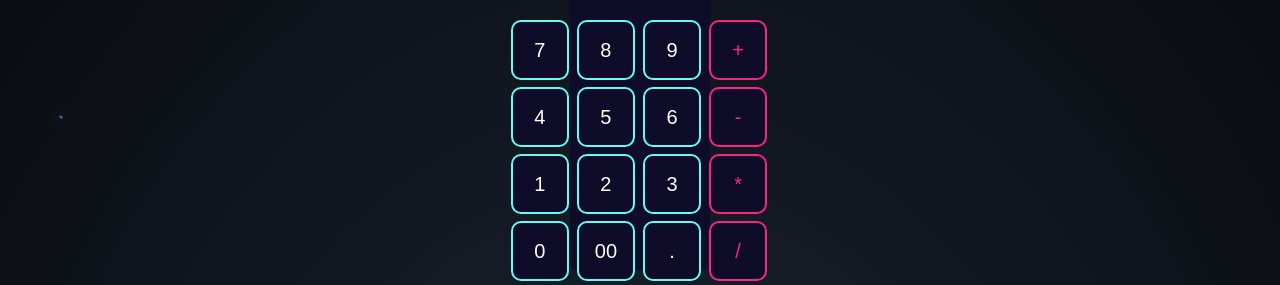
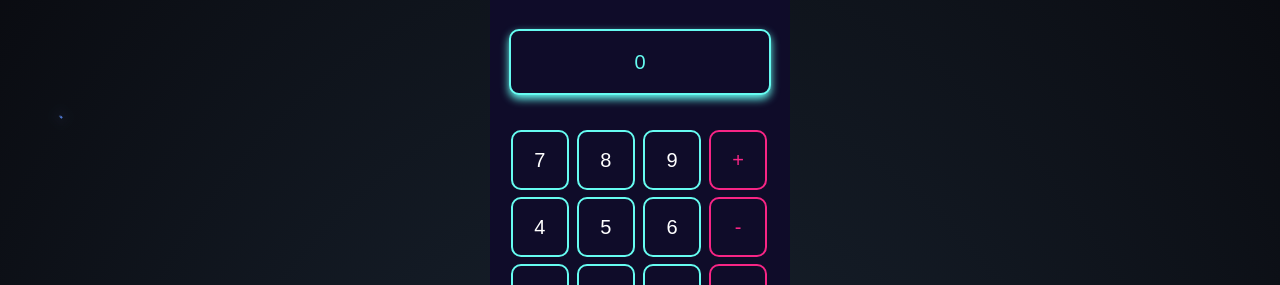
Before and after one commit to lakshaykhokhar2003/Calculator, a plain HTML site: page index.html in a window 1280 px wide. Shown: the part 105-390 px from the top of the page. Drawn offline with Linux system fonts and the light colour scheme.

Commit message:
bug fixes on calculator

```diff
--- a/cal.css
+++ b/cal.css
@@ -89,8 +89,8 @@ h1 {
 
 
 .main {
-    width: 11%;
-    height: 35%;
+    width: 300px;
+    height: 500px;
     display: flex;
     align-items: center;
     justify-content: center;
```
